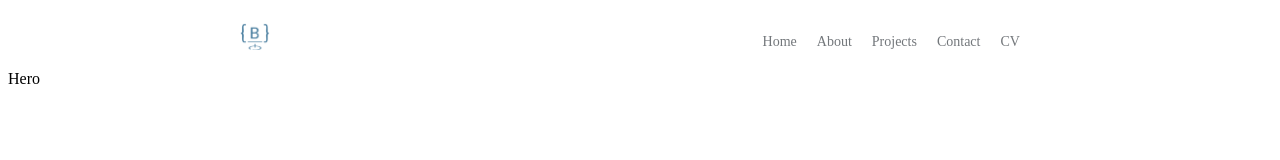
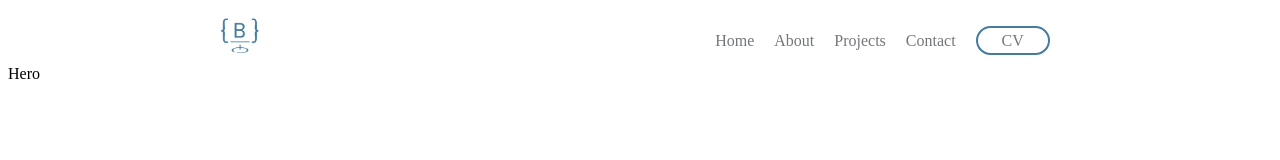
Before and after one commit to Bisxsh/portfolio, a Gatsby site: page / in a window 1280 px wide. Built offline with nearby package versions, Linux system fonts and the light colour scheme; Gatsby itself is replaced by a stand-in of ours.

Commit message:
Finished Navbar, implemented hover anim

```diff
--- a/src/components/navbar/Navbar.tsx
+++ b/src/components/navbar/Navbar.tsx
@@ -1,10 +1,10 @@
-import styled, { css } from "styled-components";
+import styled from "styled-components";
 import React from "react";
 import { StaticImage } from "gatsby-plugin-image";
 
 const Navbar = () => (
   <NavbarContainer>
-    <div>
+    <div className="image-container">
       <StaticImage src="../../images/logo.png" alt="logo" />
     </div>
 
@@ -26,9 +26,10 @@ const NavbarContainer = styled.div`
   align-items: center;
   justify-content: space-around;
 
-  div {
+  .image-container {
     aspect-ratio: 1;
-    width: 30px;
+    width: 40px;
+    cursor: pointer;
   }
 `;
 
@@ -38,8 +39,8 @@ const NavOption = styled.li`
   margin-bottom: 0;
   cursor: pointer;
 
-  -webkit-transition: color 0.2s ease-in; /* For Safari 3.0 to 6.0 */
-  transition: color 0.2s ease-in; /* For modern browsers */
+  -webkit-transition: color 0.2s ease-in;
+  transition: color 0.2s ease-in;
 
   &:hover {
     color: var(--color-primary);
@@ -53,18 +54,35 @@ const NavContainer = styled.ul`
   margin-bottom: 0;
 
   font-weight: 400;
-  font-size: 14px;
+  font-size: var(--font-sm);
 
   color: #73777b;
 `;
 
 const NavButton = styled.div`
-  display: grid;
+  display: flex;
+  justify-content: center;
   align-items: center;
   margin-inline: 10px;
+  cursor: pointer;
 
   font-weight: 400;
-  font-size: 14px;
-  line-height: 36px;
+  font-size: var(--font-sm);
   color: var(--color-primary);
+
+  width: 70px;
+  height: 25px;
+
+  border: 2px solid #457b9d;
+  border-radius: 15px;
+
+  -webkit-transition: background-color 0.5s ease-in;
+  transition: background-color 0.5s ease-in;
+  -webkit-transition: color 0.2s ease-in;
+  transition: color 0.2s ease-in;
+
+  &:hover {
+    background-color: var(--color-primary);
+    color: white;
+  }
 `;
```
